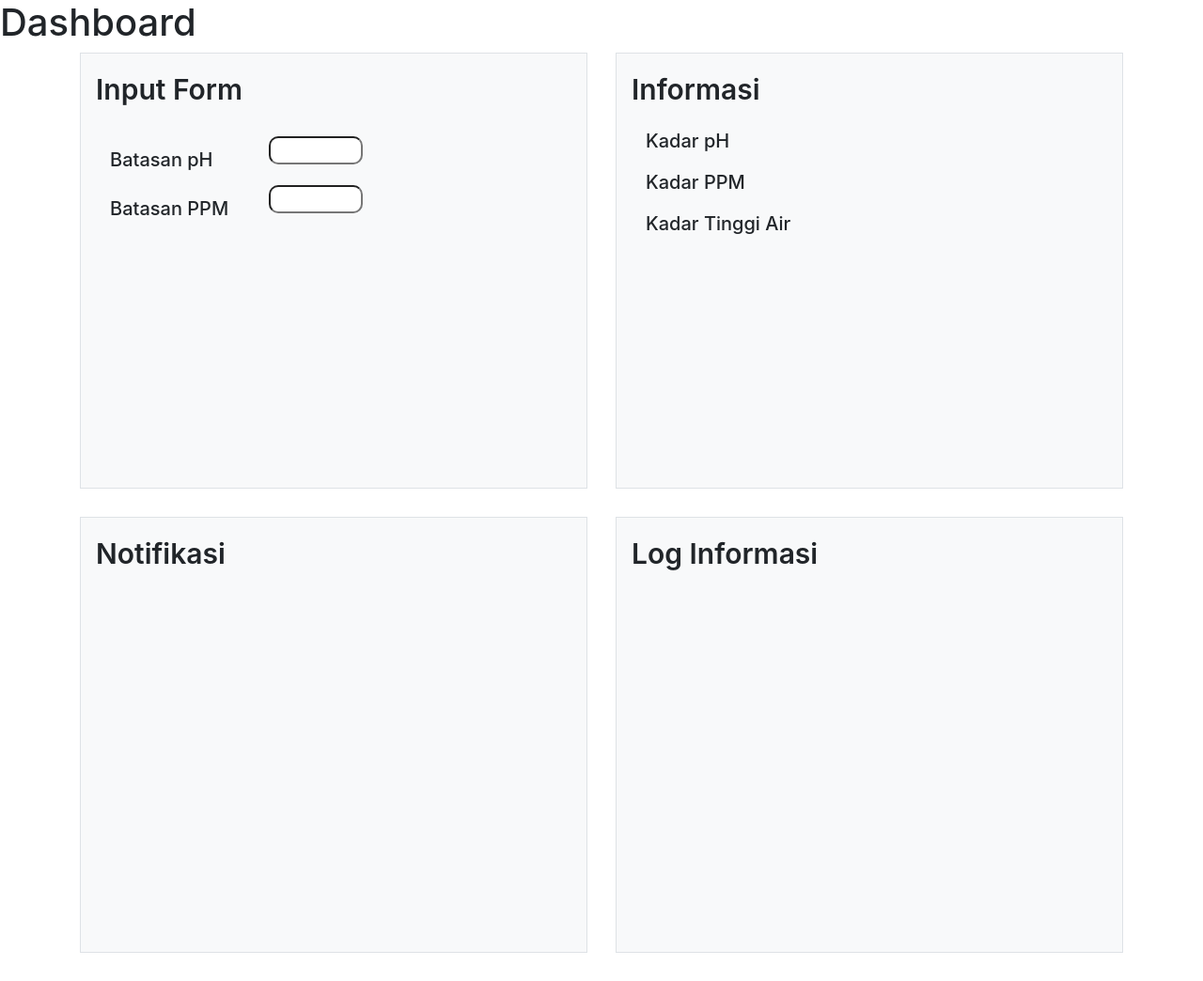
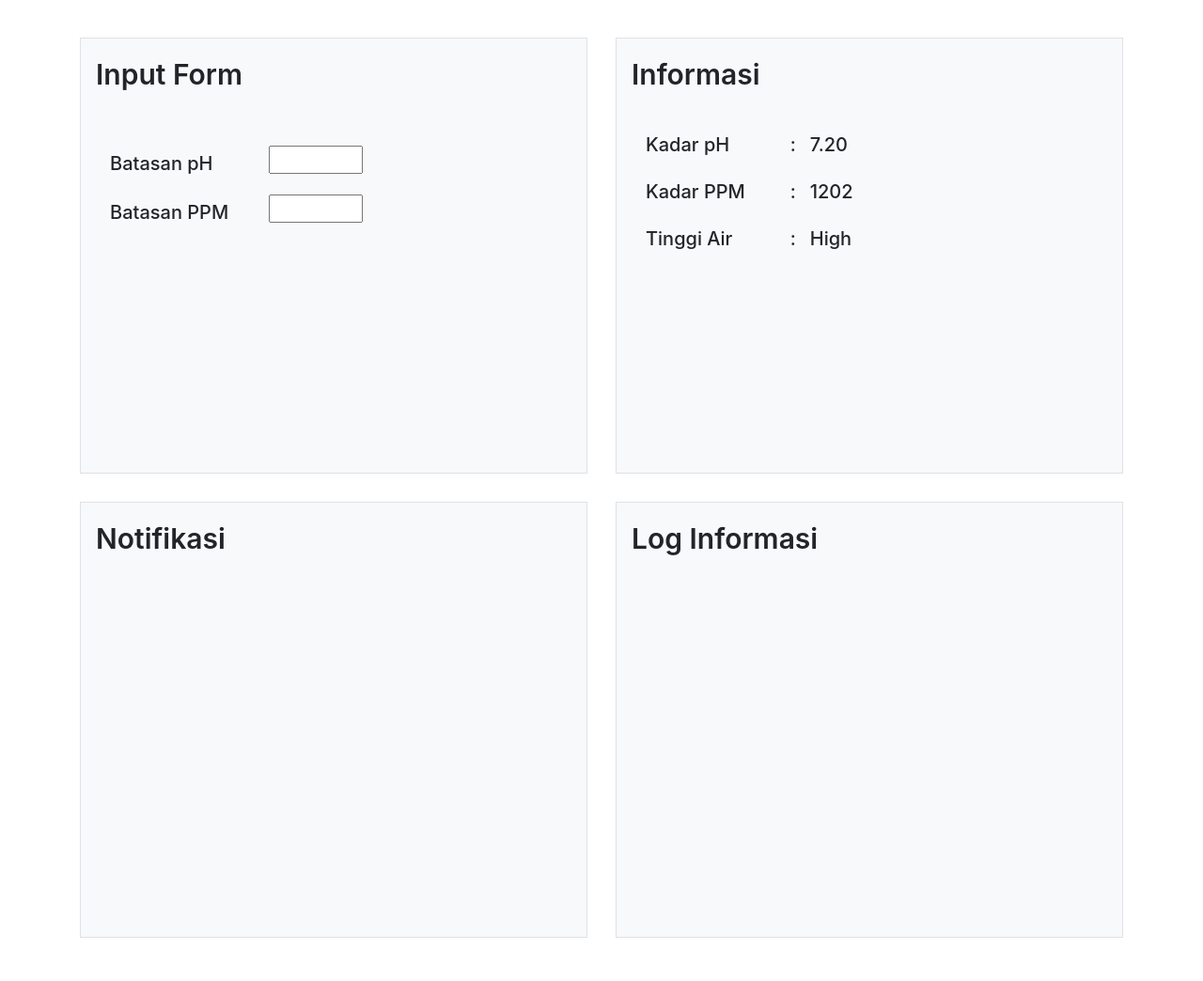
Before and after one commit to nathaniel-niel/SkripsiHidroponik, a PHP site: page /dashboard.html in a window 1280 px wide. Shown: the part 79-1123 px from the top of the page at 94% size. After the commit the page ends 1077 px from the top, so only its background shows below. Run offline with PHP 8.4, Linux system fonts and the light colour scheme.

Commit message:
melanjutkan pembuatan layout input form & informasi

```diff
--- a/Front-End/dashboard.html
+++ b/Front-End/dashboard.html
@@ -30,10 +30,8 @@
         </div>
     </nav>
 
-    <h1>Dashboard</h1>
-
     <!-- Main Layout -->
-    <div class="container">
+    <div class="container" id="main-layout">
       <div class="row g-2">
 
         <!-- Layout 1 -->
@@ -66,9 +64,37 @@
         <div class="col-6">
           <div class="p-3 border bg-light">Informasi
             <div class="container position">
-              <div class="h5">Kadar pH</div>
-              <div class="h5">Kadar PPM</div>
-              <div class="h5">Kadar Tinggi Air</div>
+              <div class="row g-2" id="layout-informasi">
+                <div class="col-4">
+                  <h5 id="informasi">Kadar pH</h5>
+                </div>
+                <h5 id="informasi">:</h5>
+                <div class="col-4">
+                  <h5 id="informasi">7.20</h5>
+                </div>
+              </div>
+
+              <div class="row g-2" id="layout-informasi">
+                <div class="col-4">
+                  <h5 id="informasi">Kadar PPM</h5>
+                </div>
+                <h5 id="informasi">:</h5>
+                <div class="col-4">
+                  <h5 id="informasi">1202</h5>
+                </div>
+              </div>
+
+              <div class="row g-2" id="layout-informasi">
+                <div class="col-4">
+                  <h5 id="informasi">Tinggi Air</h5>
+                </div>
+                <h5 id="informasi">:</h5>
+                <div class="col-4">
+                  <h5 id="informasi">High</h5>
+                </div>
+              </div>
+
+
             </div>
           </div>
         </div>
@@ -76,6 +102,9 @@
         <!-- Layout 3 -->
         <div class="col-6">
           <div class="p-3 border bg-light">Notifikasi</div>
+          <div class="container">
+
+          </div>
         </div>
 
         <!-- Layout 4 -->
--- a/Front-End/index.html
+++ b/Front-End/index.html
@@ -28,7 +28,7 @@
           </div>
         </div>
     </nav>
-    <h1>Home</h1>
+
 
     <!-- Kolom Penjelasan Project -->
     <div class="container">
--- a/Front-End/style_dashboard.css
+++ b/Front-End/style_dashboard.css
@@ -11,10 +11,22 @@
     font-weight: 450;
 }
 
+#informasi{
+    font-weight: 450;
+}
+
 .input{
     height: 30px;
     width: 100px;
-    border-radius: 10px;
+    font-size: small;
+}
+
+#layout-informasi{
+    height: 50px;
+}
+
+#main-layout{
+    margin-top: 40px;
 }
 
 .navbar{
@@ -27,7 +39,7 @@
 }
 
 .position{
-    margin-top: 20px;
+    margin-top: 40px;
 }
 
 .p-3{
--- a/Front-End/style_home.css
+++ b/Front-End/style_home.css
@@ -23,6 +23,7 @@
 }
 
 .jumbotron{
+    margin-top: 40px;
     padding-top: 20px;
 }
 
```
